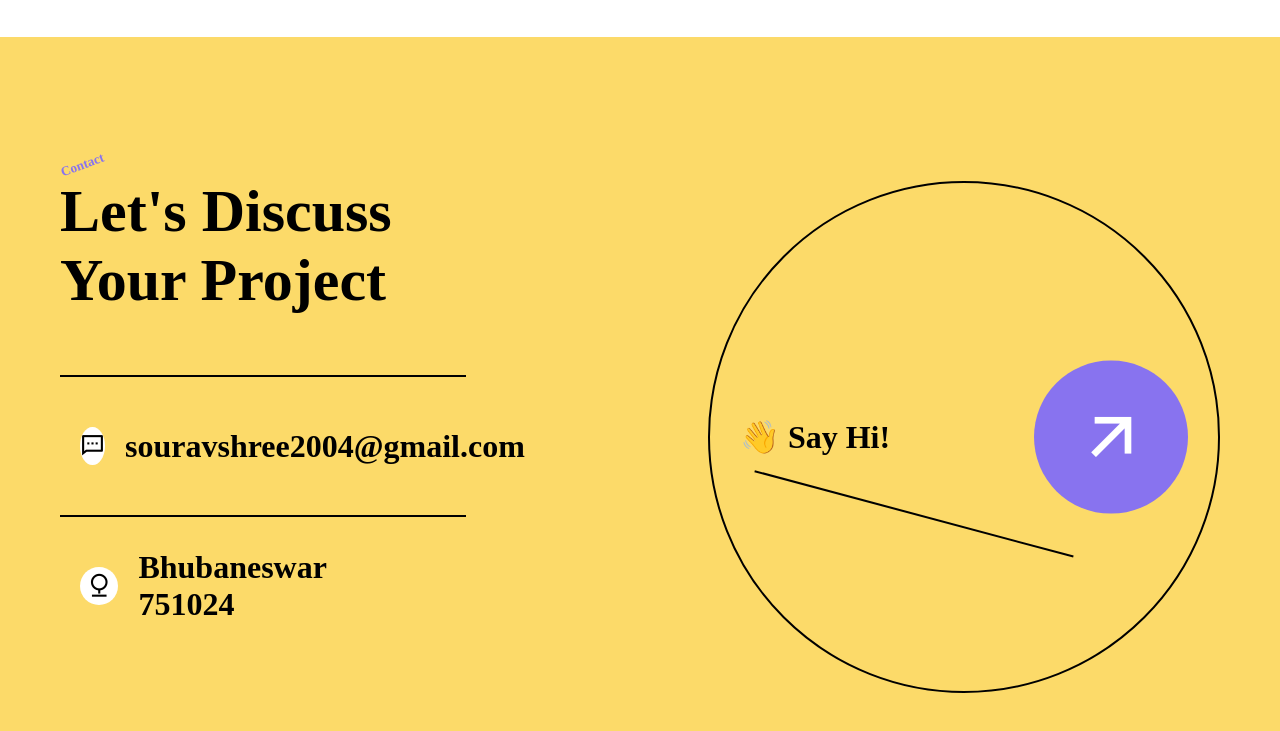
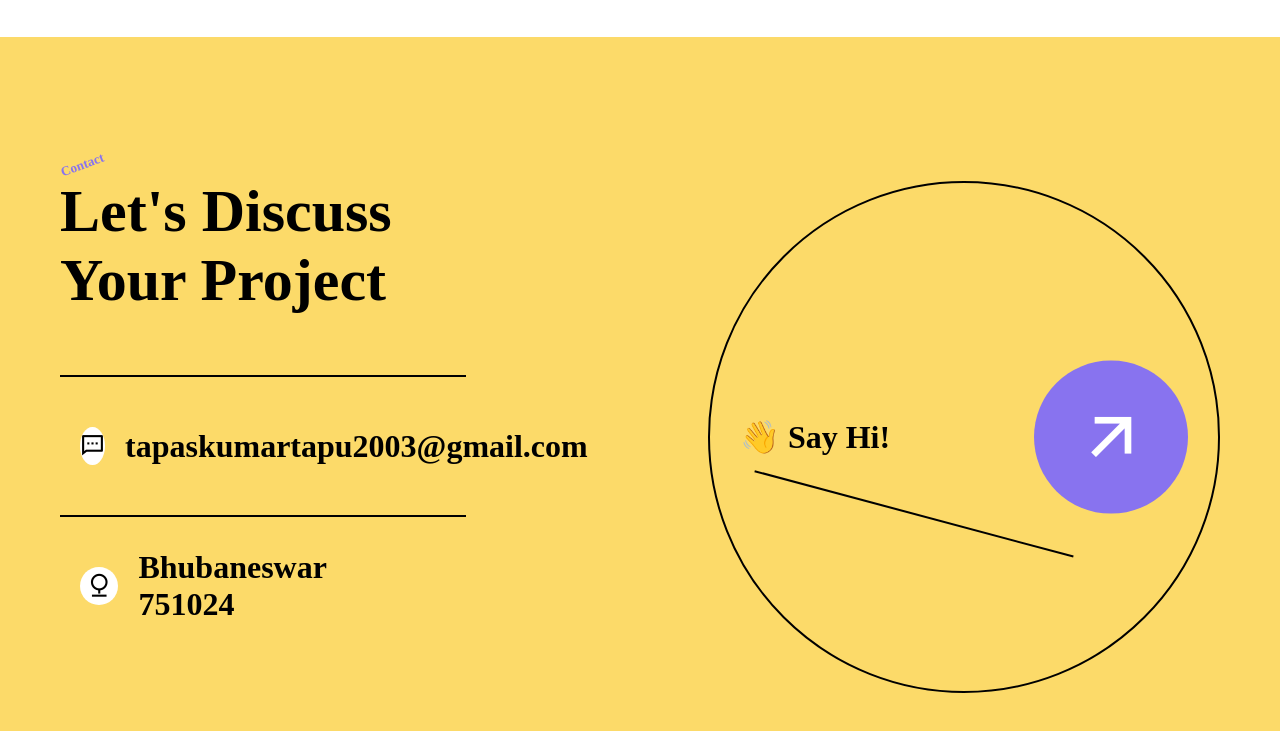
Before and after one commit to tapas-kumar-88/PORTFOLIO, a plain HTML site: page portfolio/index.html in a window 1280 px wide. Shown: the part 2395-3126 px from the top of the page. Drawn offline with nearby package versions, Linux system fonts and the light colour scheme.

Commit message:
Update index.html

```diff
--- a/portfolio/index.html
+++ b/portfolio/index.html
@@ -111,7 +111,7 @@
                 <div id="info">
                     <div class="infos">
                         <div class="circle i1"><i class="ri-message-2-line"></i></div>
-                        <h1><span>souravshree2004@gmail.com</span></h1>
+                        <h1><span>tapaskumartapu2003@gmail.com</span></h1>
                     </div>
                     <div class="infos">
                         <div class="circle i1"><i class="ri-map-pin-4-line"></i></div>
```
